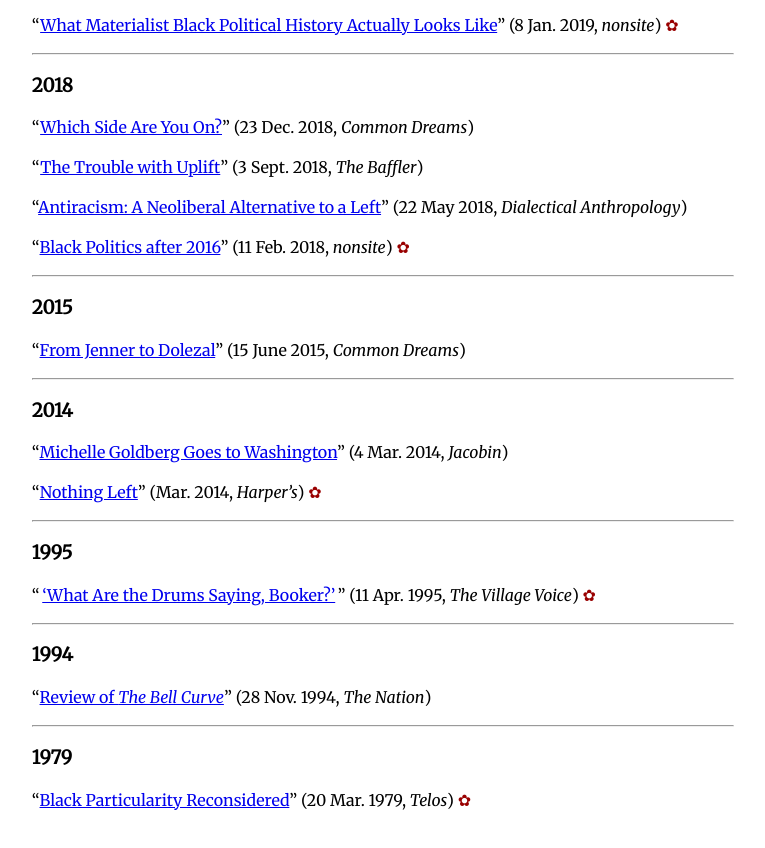
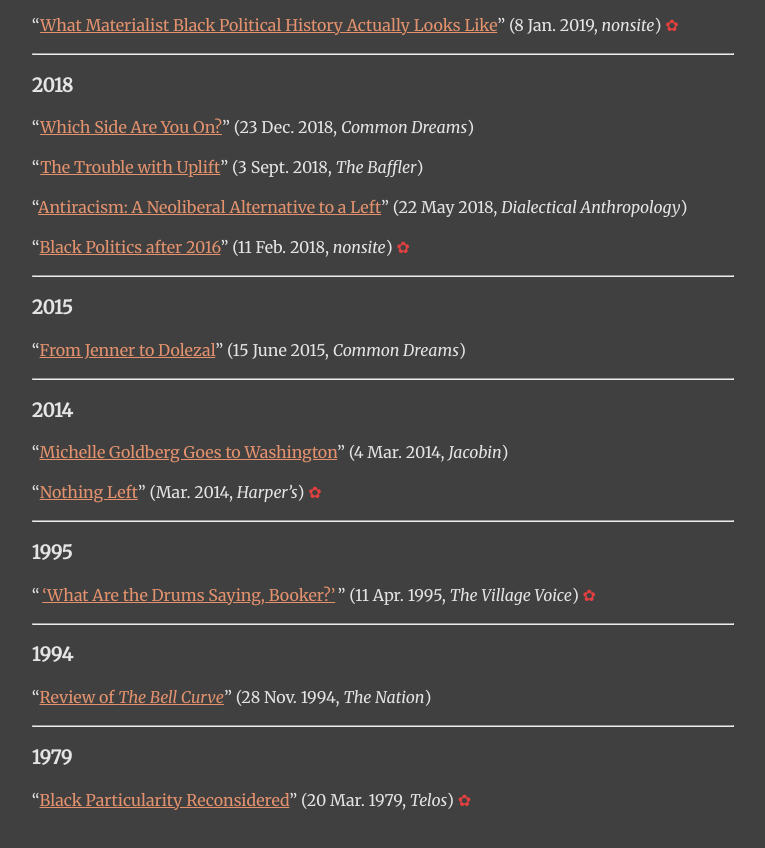
Before and after one commit to theodore-s-beers/reed-archive, a plain HTML site: page index.html in a window 1280 px wide. Shown: the part 585-1433 px from the top of the page, without its empty margins (257-1022 px from the left). Drawn offline with Linux system fonts and the dark colour scheme.

Commit message:
Add files via upload

```diff
--- a/index.html
+++ b/index.html
@@ -18,6 +18,25 @@
     p {
         line-height: 1.5;
     }
+
+    .florette {
+        color: #a61212;
+    }
+
+    @media (prefers-color-scheme: dark) {
+        body {
+            background-color: #404040;
+            color: #e4e4e4;
+        }
+
+        a {
+            color: #e4926e;
+        }
+
+        .florette {
+            color: #e44040;
+        }
+    }
     </style>
 </head>
 
@@ -33,29 +52,29 @@
         <hr>
         <h3>2019</h3>
         <p>“<a href="charter-schools-bernie/">The Charter School Industry’s Dishonest Attack on Bernie Sanders</a>” (19 June 2019, <em>The Nation</em>)</p>
-        <p>“<a href="materialist-black-history/">What Materialist Black Political History Actually Looks Like</a>” (8 Jan. 2019, <em>nonsite</em>)&nbsp;<span style="color: #990000;">&#10047;</span></p>
+        <p>“<a href="materialist-black-history/">What Materialist Black Political History Actually Looks Like</a>” (8 Jan. 2019, <em>nonsite</em>)&nbsp;<span class="florette">&#10047;</span></p>
         <hr>
         <h3>2018</h3>
         <p>“<a href="which-side/">Which Side Are You On?</a>” (23 Dec. 2018, <em>Common Dreams</em>)</p>
         <p>“<a href="trouble-with-uplift/">The Trouble with Uplift</a>” (3 Sept. 2018, <em>The Baffler</em>)</p>
         <p>“<a href="antiracism/">Antiracism: A Neoliberal Alternative to a Left</a>” (22 May 2018, <em>Dialectical Anthropology</em>)</p>
-        <p>“<a href="black-politics-after-2016/">Black Politics after 2016</a>” (11 Feb. 2018, <em>nonsite</em>)&nbsp;<span style="color: #990000;">&#10047;</span></p>
+        <p>“<a href="black-politics-after-2016/">Black Politics after 2016</a>” (11 Feb. 2018, <em>nonsite</em>)&nbsp;<span class="florette">&#10047;</span></p>
         <hr>
         <h3>2015</h3>
         <p>“<a href="jenner-dolezal/">From Jenner to Dolezal</a>” (15 June 2015, <em>Common Dreams</em>)</p>
         <hr>
         <h3>2014</h3>
         <p>“<a href="goldberg-goes-washington/">Michelle Goldberg Goes to Washington</a>” (4 Mar. 2014, <em>Jacobin</em>)</p>
-        <p>“<a href="nothing-left/">Nothing Left</a>” (Mar. 2014, <em>Harper’s</em>)&nbsp;<span style="color: #990000;">&#10047;</span></p>
+        <p>“<a href="nothing-left/">Nothing Left</a>” (Mar. 2014, <em>Harper’s</em>)&nbsp;<span class="florette">&#10047;</span></p>
         <hr>
         <h3>1995</h3>
-        <p>“&thinsp;<a href="drums-saying-booker/">‘What Are the Drums Saying, Booker?’</a>&thinsp;” (11 Apr. 1995, <em>The Village Voice</em>)&nbsp;<span style="color: #990000;">&#10047;</span></p>
+        <p>“&thinsp;<a href="drums-saying-booker/">‘What Are the Drums Saying, Booker?’</a>&thinsp;” (11 Apr. 1995, <em>The Village Voice</em>)&nbsp;<span class="florette">&#10047;</span></p>
         <hr>
         <h3>1994</h3>
         <p>“<a href="bell-curve-review/">Review of <em>The Bell Curve</em></a>” (28 Nov. 1994, <em>The Nation</em>)</p>
         <hr>
         <h3>1979</h3>
-        <p>“<a href="black-particularity/">Black Particularity Reconsidered</a>” (20 Mar. 1979, <em>Telos</em>)&nbsp;<span style="color: #990000;">&#10047;</p>
+        <p>“<a href="black-particularity/">Black Particularity Reconsidered</a>” (20 Mar. 1979, <em>Telos</em>)&nbsp;<span class="florette">&#10047;</p>
     </main>
 </body>
 
```
Also changed, not shown: antiracism/index.html (+11 -0 lines), bell-curve-review/index.html (+11 -0 lines), biden-past/index.html (+11 -0 lines), black-particularity/index.html (+11 -0 lines), black-politics-after-2016/index.html (+11 -0 lines), charter-schools-bernie/index.html (+11 -0 lines), drums-saying-booker/index.html (+11 -0 lines), goldberg-goes-washington/index.html (+11 -0 lines), jenner-dolezal/index.html (+11 -0 lines), materialist-black-history/index.html (+11 -0 lines), nothing-left/index.html (+11 -0 lines), trouble-with-uplift/index.html (+11 -0 lines), which-side/index.html (+11 -0 lines).
